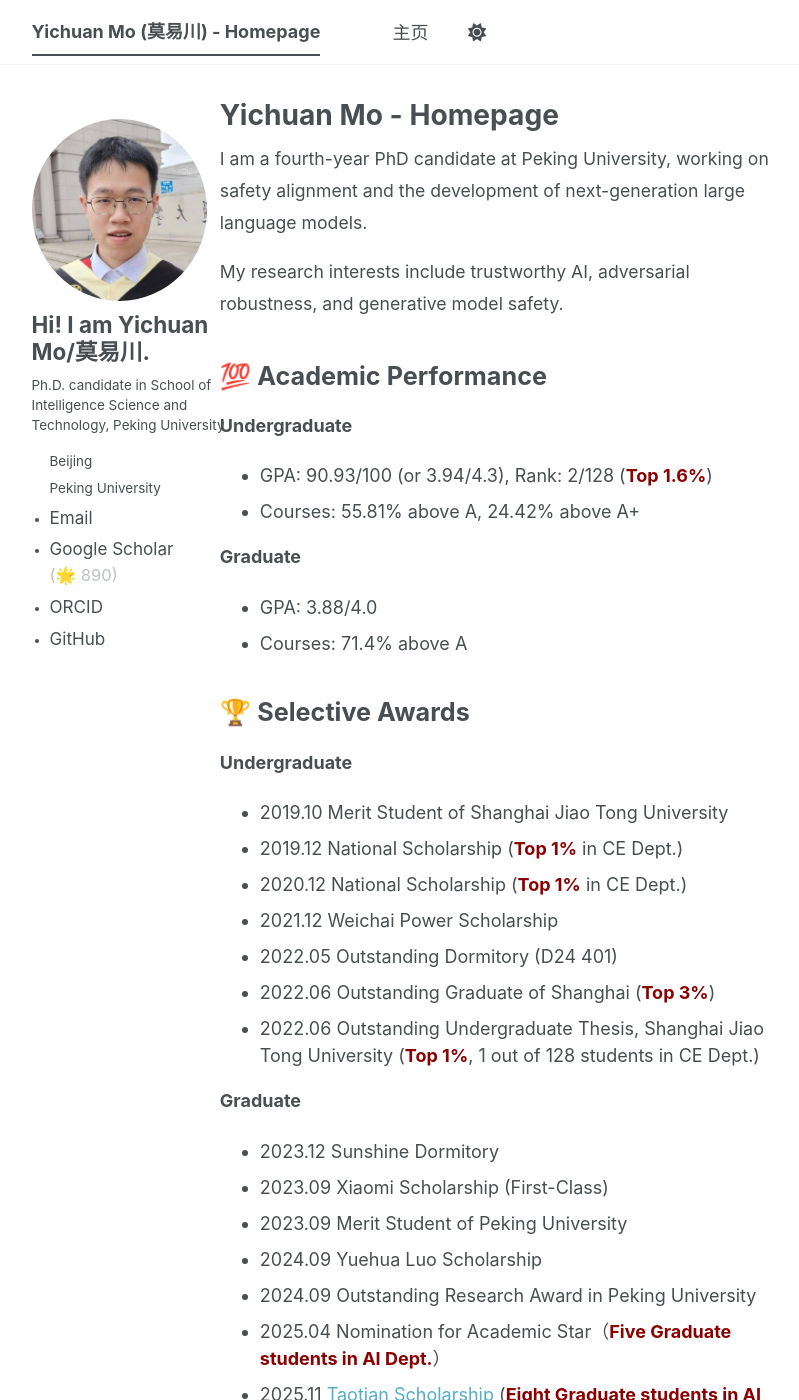
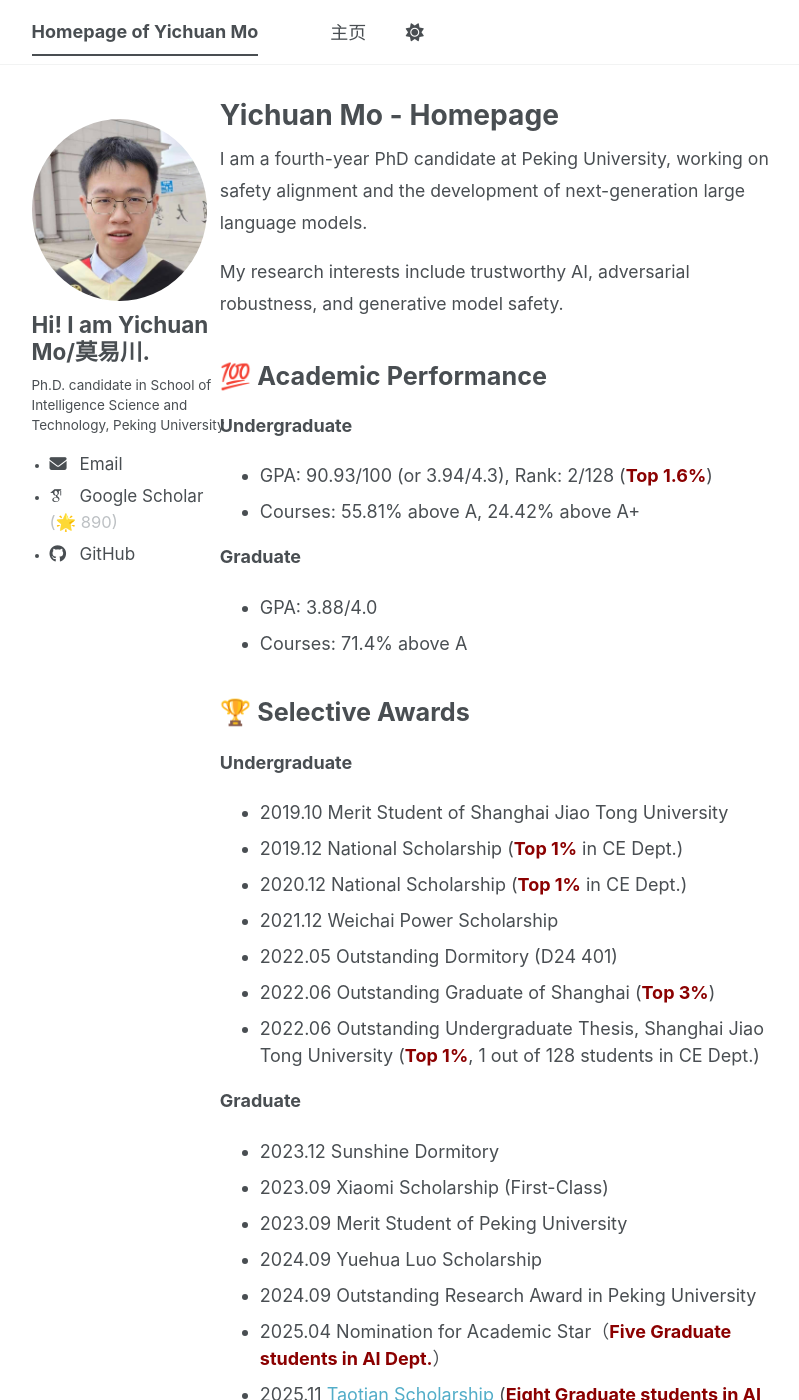
Before and after one commit to mo666666/mo666666.github.io, a Jekyll site: the page built from _pages/about.md, in a window 1280 px wide and 1400 px high. Shown: the whole window, without its empty margins (164-963 px from the left). Built offline with Jekyll 4.4.1, drawn with Linux system fonts in a browser that asks for light colours; some web fonts are replaced; a script bundle is joined from its source files by our own code; library files that are not in the unit come from our copies.

Commit message:
Add icon

```diff
--- a/_config.yml
+++ b/_config.yml
@@ -9,7 +9,7 @@
 # Basic Site Settings
 locale                   : "en-US"
 site_theme               : "default" # The available themes options are "default", "air", "sunrise", "mint", "dirt" and "contrast"
-title                    : "Yichuan Mo (莫易川) - Homepage"
+title                    : "Homepage of Yichuan Mo"
 title_separator          : "-"
 name                     : &name "Yichuan Mo"
 description              : &description "Yichuan Mo is a fourth-year Ph.D. candidate at Peking University."   # Update this with a general description of your site, this is the default if not overridden by a page
@@ -28,8 +28,8 @@
   highlight_name   : "Yichuan Mo"
   pronouns         : # example: "she/her"
   bio              : 'Ph.D. candidate in School of Intelligence Science and Technology, Peking University'
-  location         : "Beijing"
-  employer         : "Peking University"
+  location         :
+  employer         :
   uri              : # URL
   email            : "mo666666@stu.pku.edu.cn"
 
@@ -39,7 +39,7 @@
   googlescholar    : "https://scholar.google.com/citations?user=xvSYG1gAAAAJ&hl=zh-CN"
   inspire-hep      : # URL
   impactstory      : # URL
-  orcid            : "https://orcid.org/0000-0002-2663-2052"
+  orcid            :
   semantic         : # URL
   ssrn             : # URL
   pubmed           : # URL
--- a/_sass/layout/_sidebar.scss
+++ b/_sass/layout/_sidebar.scss
@@ -270,7 +270,7 @@
   }
 
   i {
-    display: none;
+    display: inline-block;
   }
 }
 
```
